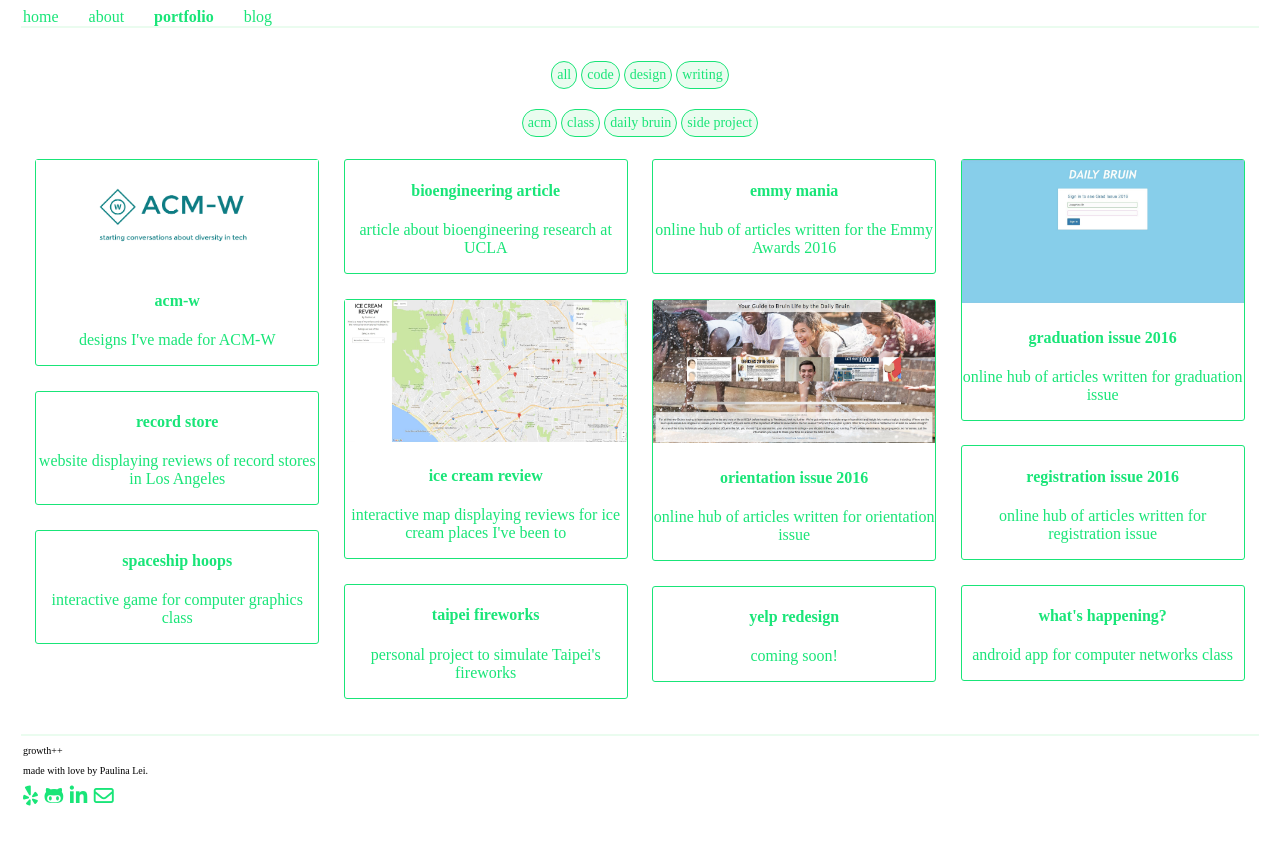
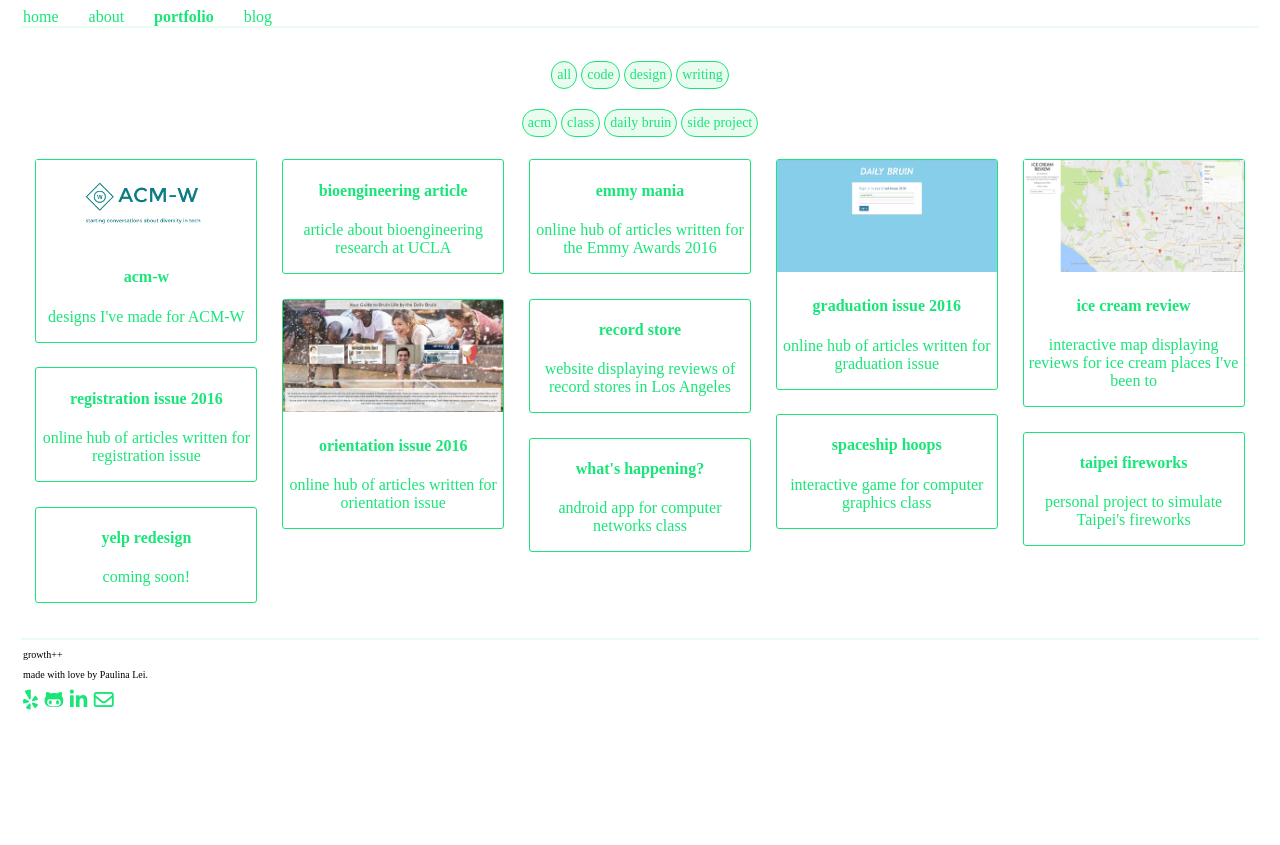
Before and after one commit to paulinalei/yoyo, a Jekyll site: the page built from _pages/03__portfolio.md, in a window 1280 px wide. Shown: the top 845 px of the page. Built offline with Jekyll 4.4.1, drawn with Linux system fonts in a browser that asks for light colours; nearby versions of some CDN libraries; some web fonts are replaced.

Commit message:
adjusted grid elements for issue #11

```diff
--- a/_includes/js/grid.js
+++ b/_includes/js/grid.js
@@ -2,6 +2,13 @@
 // init Isotope
 var $grid = $('.grid').isotope({
   // options
+  itemSelector: '.grid-item',
+  percentPosition: true,
+  masonry: {
+    // set to the element
+    columnWidth: '.grid-sizer'
+  }
+
 });
 // filter items on button click
 $('.filter-button-group').on( 'click', 'button', function() {
--- a/_pages/03__portfolio.md
+++ b/_pages/03__portfolio.md
@@ -19,6 +19,7 @@
 </div>
 
 <div class="grid">
+    <div class="grid-sizer"></div>
     {% for project in site.portfolio %}
     <div class="grid-item {{ project.grid-class }} ">
         <a class="link" href="{{ project.permalink }}">
--- a/_sass/_layout.scss
+++ b/_sass/_layout.scss
@@ -138,9 +138,12 @@
   margin: 0 auto;
 }
 
+.grid-sizer {
+  width: 20%;
+}
+
 .grid-item {
-  position: relative;
-  width: 23%;
+  width: 18%;
   margin: 1%;
   border: 1px solid $font-color-link;
   border-radius: 3px;
@@ -165,8 +168,10 @@
 /* media queries*/
 @media (min-width: 300px) and (max-width: 740px) {
   /* portfolio styling */
+  .grid-sizer {
+    width: 50%;
+  }
   .grid-item {
-    position: relative;
     width: 48%;
     margin: 1%;
   }
```
